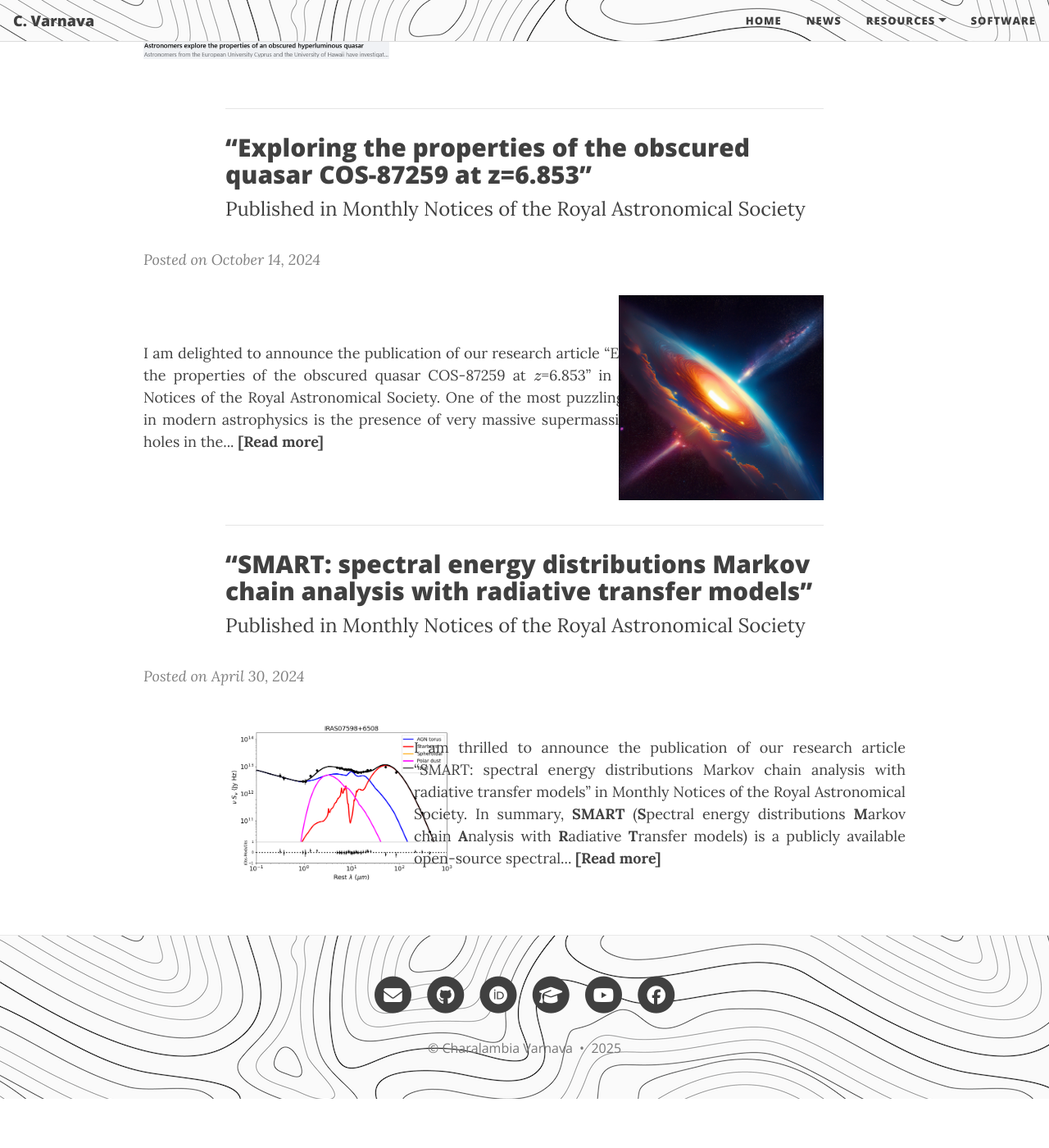
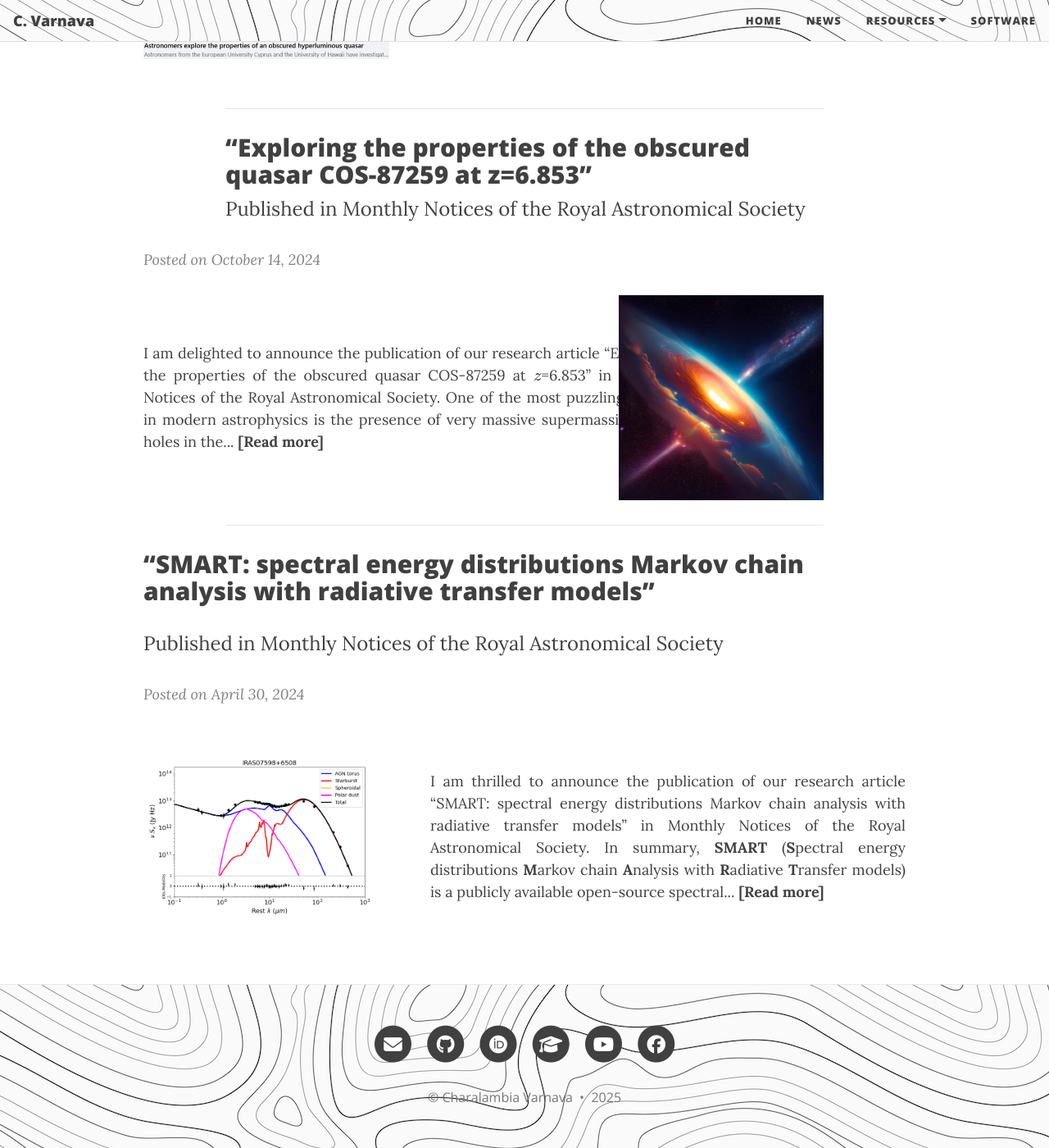
Before and after one commit to ch-var/ch-var.github.io, a Jekyll site: the page built from news.html, in a window 1280 px wide and 1400 px high, scrolled down 723 px. Shown: the whole window at 82% size. Built offline with Jekyll 4.4.1, drawn with Linux system fonts in a browser that asks for light colours; formulas are drawn with MathJax 3; before the commit the page ends 2063 px from its top, so only the background shows below that.

Commit message:
Update news.html

```diff
--- a/news.html
+++ b/news.html
@@ -73,21 +73,17 @@ mathjax: true
   }
 </style>
 
-<p>
-<hr width="100%" size="2">
-<p>
-<h2>“SMART: spectral energy distributions Markov chain analysis with radiative transfer models”</h2>
-<font size="+2">Published in Monthly Notices of the Royal Astronomical Society</font>
-<p>
-<p>
-<i style="color:#808080";>Posted on April 30, 2024</i>
-
-<div style="display: flex; justify-content: space-between; align-items: center; flex-wrap: wrap;">
-  <img src="/assets/img/IRAS07598+6508_CYGNUS.png" style="max-width: 300px; height: auto; margin-right: 30px;"/>
-  <p style="text-align: justify; flex: 1;">I am thrilled to announce the publication of our research article “SMART: spectral energy distributions Markov chain analysis with radiative transfer models” in Monthly Notices of the Royal Astronomical Society. In summary, <b>SMART</b> (<b>S</b>pectral energy distributions <b>M</b>arkov chain <b>A</b>nalysis with <b>R</b>adiative <b>T</b>ransfer models) is a publicly available open-source spectral... <a href="https://ch-var.github.io/2024-04-30-SMART"><b style="color:#424242";>[Read more]</b></a></p>
-</div>
+<p><hr width="100%" size="2"></p>
 
 <style>
+  /* Reduce margins of paragraphs on desktop screens */
+  @media (min-width: 768px) {
+    p {
+      margin-left: -100px;  /* Reduce the left margin for paragraphs */
+      margin-right: -100px; /* Reduce the right margin for paragraphs */
+    }
+  }
+
   /* For smaller screens like mobile */
   @media (max-width: 767px) {
     div {
@@ -102,6 +98,17 @@ mathjax: true
 
     p {
       text-align: left; /* Left-align text for better readability on mobile */
+      margin-left: 0;  /* Default left margin for paragraphs */
+      margin-right: 0; /* Default right margin for paragraphs */
     }
   }
 </style>
+
+<p style="font-family: var(--header-font); font-weight: 800; line-height: 1.1; font-size: 1.875rem; margin-top: 1.25rem;">“SMART: spectral energy distributions Markov chain analysis with radiative transfer models”</p>
+<p><font size="+2">Published in Monthly Notices of the Royal Astronomical Society</font></p>
+<p><i style="color:#808080";>Posted on April 30, 2024</i></p>
+
+<div style="display: flex; justify-content: space-between; align-items: center; flex-wrap: wrap;">
+  <p style="margin-right: 30px;"><img src="/assets/img/IRAS07598+6508_CYGNUS.png" style="max-width: 300px; height: auto;"/></p>
+  <p style="text-align: justify; flex: 1; margin-left: 20px;">I am thrilled to announce the publication of our research article “SMART: spectral energy distributions Markov chain analysis with radiative transfer models” in Monthly Notices of the Royal Astronomical Society. In summary, <b>SMART</b> (<b>S</b>pectral energy distributions <b>M</b>arkov chain <b>A</b>nalysis with <b>R</b>adiative <b>T</b>ransfer models) is a publicly available open-source spectral... <a href="https://ch-var.github.io/2024-04-30-SMART"><b style="color:#424242";>[Read more]</b></a></p>
+</div>
```
